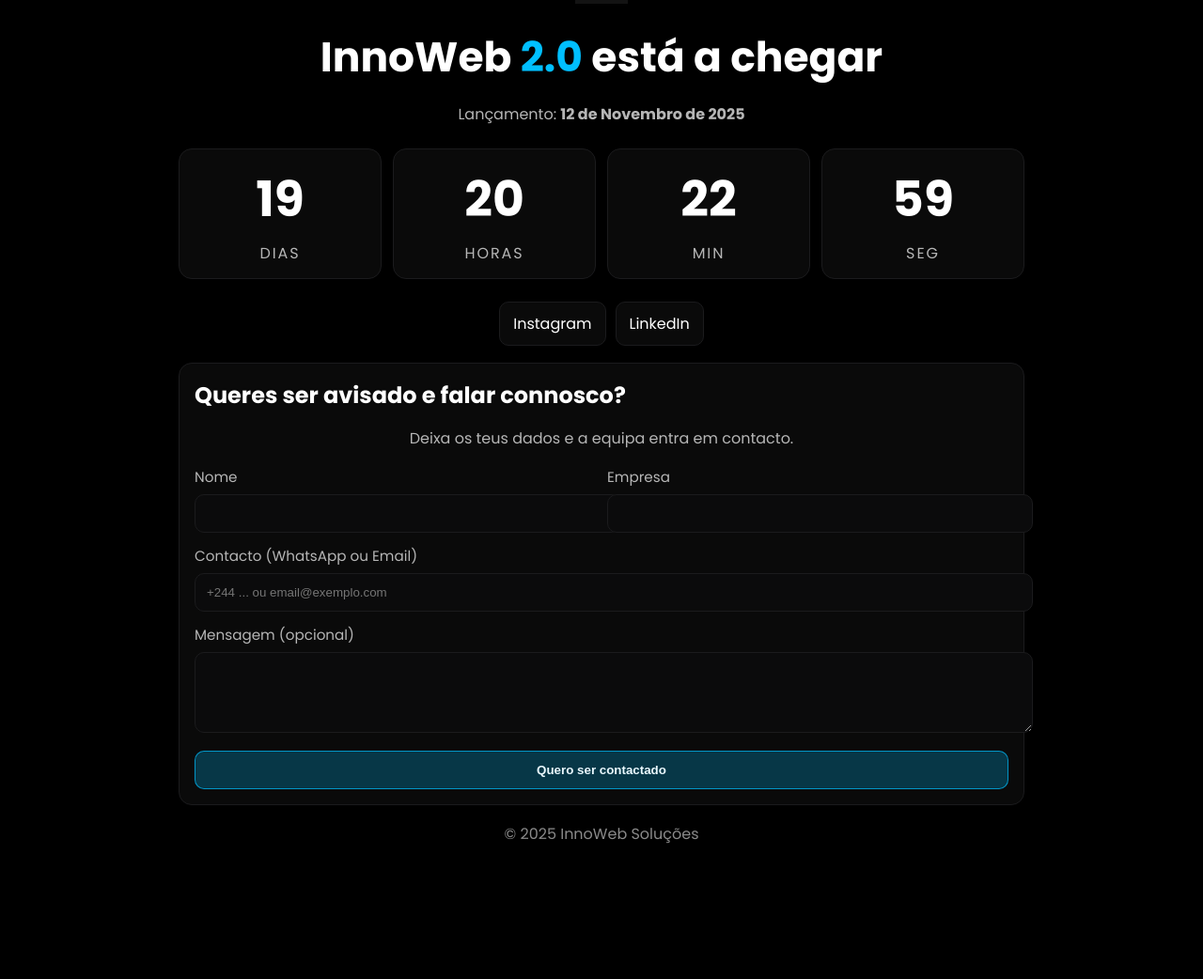
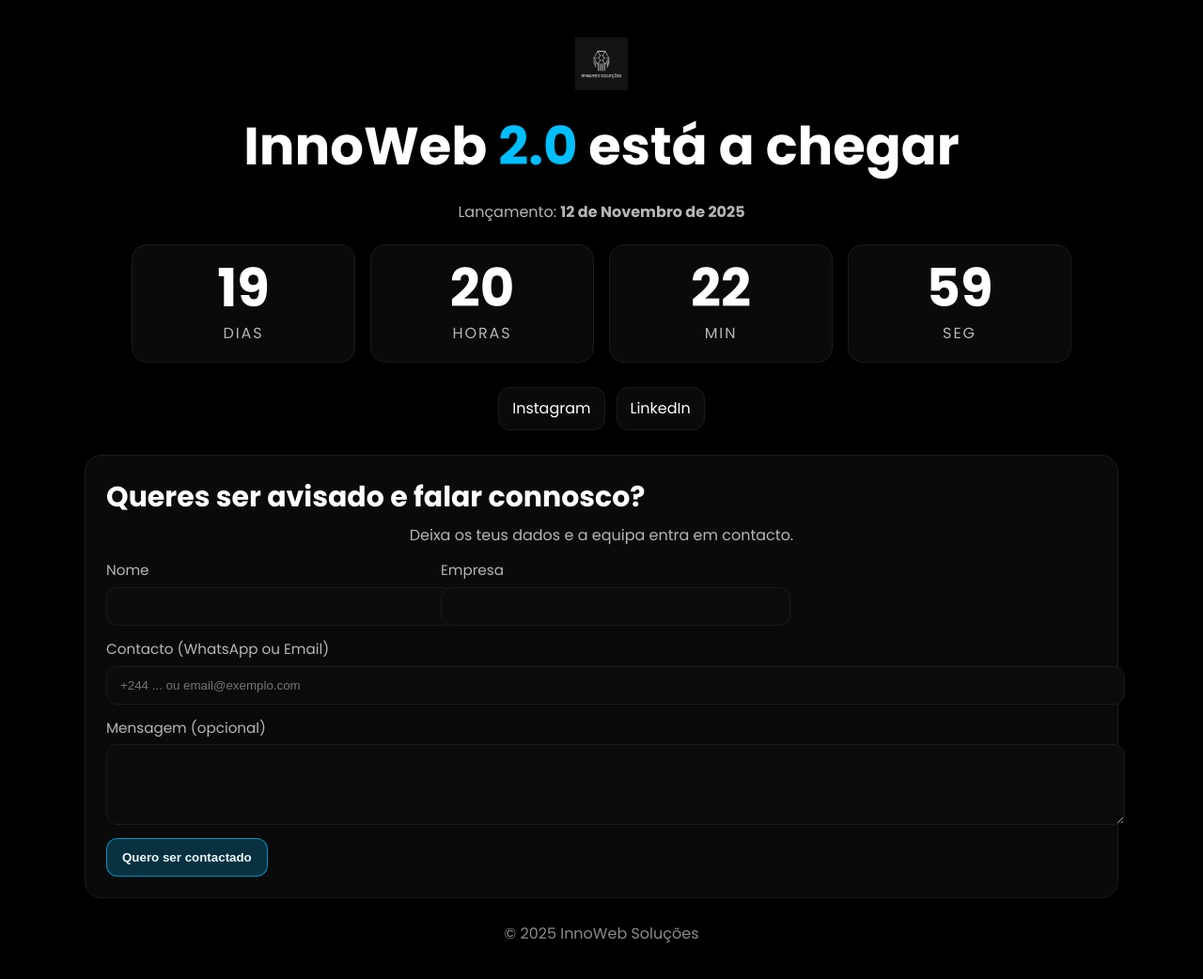
Before and after one commit to InnoWebSolucoes/innoweb-landing, a plain HTML site: page index.html in a window 1280 px wide. Shown: the whole page at 94% size. Before the commit the page ends 900 px from the top, so only its background shows below. Drawn offline with Linux system fonts and the light colour scheme.

Commit message:
Refactor HTML structure and update styles

```diff
--- a/index.html
+++ b/index.html
@@ -4,60 +4,161 @@
   <meta charset="UTF-8" />
   <meta name="viewport" content="width=device-width,initial-scale=1" />
   <title>InnoWeb 2.0 — Lançamento em breve</title>
-  <meta name="description" content="InnoWeb 2.0 — A agência digital que cuida de tudo: estratégia, conteúdo, social, websites e performance. Lançamento 12/11/2025." />
+  <meta name="description" content="InnoWeb 2.0 — A agência digital que cuida de tudo: estratégia, conteúdos, social, websites e performance. Lançamento 12/11/2025." />
 
-  <!-- BASIC ICONS / OG (works even if others are missing) -->
+  <!-- Icons / Social (keep as you already uploaded) -->
   <link rel="icon" href="/favicon.ico" />
-  <meta property="og:image" content="/og-image.png" />
-  <meta name="twitter:card" content="summary_large_image" />
-  <meta name="twitter:image" content="/og-image.png" />
-
-  <!-- (Optional) these match your generated files -->
   <link rel="icon" type="image/png" sizes="16x16" href="/favicon-16x16.png" />
   <link rel="icon" type="image/png" sizes="32x32" href="/favicon-32x32.png" />
   <link rel="apple-touch-icon" href="/apple-touch-icon.png" />
   <link rel="manifest" href="/site.webmanifest" />
+  <meta property="og:image" content="/og-image.png" />
+  <meta name="twitter:card" content="summary_large_image" />
+  <meta name="twitter:image" content="/og-image.png" />
   <meta name="theme-color" content="#0d0d0d" />
 
   <link href="https://fonts.googleapis.com/css2?family=Poppins:wght@400;600;700&display=swap" rel="stylesheet">
+
   <style>
-    /* HARD FALLBACKS so the page never looks blank */
-    html,body{height:100%}
-    body{margin:0;background:#000 !important;color:#fff !important;font-family:Poppins,system-ui,sans-serif;display:flex;align-items:center;justify-content:center;padding:24px}
-    a{color:#00bfff}
-    /* Basic layout */
-    .wrap{width:100%;max-width:900px}
-    header{display:flex;justify-content:center;margin-bottom:24px}
-    .logo{height:56px;width:auto}
-    h1{font-size:clamp(28px,5vw,44px);margin:8px 0 6px;text-align:center}
-    .sub{text-align:center;color:#b6b6b6}
-    .countdown{display:grid;grid-template-columns:repeat(4,1fr);gap:12px;margin:24px 0}
-    .tile{border:1px solid #1b1b1d;border-radius:14px;padding:14px 10px;text-align:center;background:rgba(255,255,255,.04)}
-    .num{font-size:clamp(26px,6vw,52px);font-weight:700}
-    .lab{margin-top:6px;color:#b6b6b6;text-transform:uppercase;letter-spacing:.12em}
-    .social{display:flex;gap:10px;justify-content:center;margin-bottom:18px}
-    .social a{display:inline-block;border:1px solid #1b1b1d;border-radius:10px;padding:10px 14px;text-decoration:none;color:#fff;background:rgba(255,255,255,.04)}
-    .card{border:1px solid #1b1b1d;border-radius:14px;padding:16px;background:rgba(255,255,255,.04)}
-    form{display:grid;grid-template-columns:1fr 1fr;gap:12px;margin-top:10px}
-    label{font-size:.95rem;color:#b6b6b6}
-    input,textarea{width:100%;margin-top:6px;padding:12px;border-radius:10px;border:1px solid #1b1b1d;background:#0b0b0c;color:#fff}
-    .col-2{grid-column:span 2}
-    button{padding:12px 16px;border-radius:10px;border:1px solid rgba(0,191,255,.7);background:rgba(0,191,255,.25);color:#eaf9ff;font-weight:600;cursor:pointer}
-    footer{text-align:center;color:#8a8a8a;margin-top:18px}
-    @media (max-width:760px){form{grid-template-columns:1fr}.col-2{grid-column:auto}.countdown{grid-template-columns:repeat(2,1fr)}}
+    :root{
+      --bg:#000; --fg:#fff; --muted:#b6b6b6; --accent:#00bfff; --border:#1b1b1d;
+    }
+
+    /* Page now scrolls normally */
+    html, body { height: 100%; }
+    body{
+      margin:0;
+      background:#000;
+      color:#fff;
+      font-family:Poppins,system-ui,sans-serif;
+      line-height:1.5;
+    }
+
+    .page{
+      max-width: 1100px;
+      margin: 0 auto;
+      padding: 32px 20px 40px;
+    }
+
+    header{
+      display:flex; justify-content:center; align-items:center;
+      margin-top: 8px; margin-bottom: 18px;
+    }
+    .logo{ height:56px; width:auto; }
+
+    h1{
+      font-size:clamp(30px,5vw,56px);
+      text-align:center;
+      margin: 6px 0 10px;
+    }
+    .sub{
+      text-align:center;
+      color:var(--muted);
+      margin-bottom: 8px;
+    }
+
+    /* Countdown */
+    .countdown{
+      display:grid;
+      grid-template-columns: repeat(4, minmax(140px,1fr));
+      gap:16px;
+      margin: 22px auto 26px;
+      max-width: 1000px;
+    }
+    .tile{
+      background: rgba(255,255,255,.04);
+      border: 1px solid var(--border);
+      border-radius: 16px;
+      padding: 18px 12px;
+      text-align: center;
+    }
+    .num{ font-size:clamp(28px,6vw,56px); font-weight:700; line-height:1; }
+    .lab{ margin-top:8px; color:var(--muted); letter-spacing:.12em; text-transform:uppercase; }
+
+    /* Social */
+    .social{
+      display:flex; gap:12px; justify-content:center;
+      margin-bottom: 26px;
+    }
+    .btn{
+      display:inline-block;
+      padding:10px 14px;
+      border:1px solid var(--border);
+      border-radius:12px;
+      text-decoration:none; color:var(--fg);
+      background: rgba(255,255,255,.04);
+    }
+    .btn:hover{ border-color: rgba(0,191,255,.6); }
+
+    /* Card + Form */
+    .card{
+      background: rgba(255,255,255,.04);
+      border: 1px solid var(--border);
+      border-radius: 18px;
+      padding: 22px;
+      max-width: 1080px;
+      margin: 0 auto;
+    }
+    .card h2{ margin:0 0 6px; font-size: clamp(22px,3.2vw,30px); }
+    .card .sub{ margin-top: 2px; margin-bottom: 14px; }
+
+    form{
+      display:grid;
+      /* responsive columns: no more overlap */
+      grid-template-columns: repeat(auto-fit, minmax(260px, 1fr));
+      gap:14px;
+    }
+
+    label{
+      display:block;              /* ensures inputs flow under labels */
+      font-size:.95rem;
+      color:var(--muted);
+    }
+
+    input, textarea{
+      display:block;
+      width:100%;
+      min-width:0;                /* prevents overflowing in grid cells */
+      margin-top:6px;
+      padding:12px 14px;
+      border-radius:12px;
+      border:1px solid var(--border);
+      background:#0b0b0c;
+      color:#fff;
+      outline:none;
+    }
+    textarea{ resize:vertical; }
+
+    .full { grid-column: 1 / -1; } /* force full width when needed */
+
+    button{
+      padding:12px 16px;
+      border-radius:12px;
+      border:1px solid rgba(0,191,255,.7);
+      background: rgba(0,191,255,.22);
+      color:#eaf9ff;
+      font-weight:600;
+      cursor:pointer;
+    }
+
+    footer{
+      text-align:center; color:#8a8a8a; margin-top: 26px;
+    }
+
+    /* Small screens tweaks */
+    @media (max-width:520px){
+      .countdown{ grid-template-columns: repeat(2,1fr); }
+    }
   </style>
 </head>
 <body>
-  <main class="wrap">
+  <div class="page">
     <header>
-      <!-- Ensure /logo.png exists in repo root -->
       <img src="/logo.png" alt="InnoWeb 2.0" class="logo" />
     </header>
 
-    <section class="hero">
-      <h1>InnoWeb <span style="color:#00bfff">2.0</span> está a chegar</h1>
-      <p class="sub">Lançamento: <strong>12 de Novembro de 2025</strong></p>
-    </section>
+    <h1>InnoWeb <span style="color:var(--accent)">2.0</span> está a chegar</h1>
+    <p class="sub">Lançamento: <strong>12 de Novembro de 2025</strong></p>
 
     <section class="countdown" aria-label="Contagem decrescente">
       <div class="tile"><div class="num" id="dd">--</div><div class="lab">Dias</div></div>
@@ -67,14 +168,14 @@
     </section>
 
     <div class="social">
-      <a href="https://www.instagram.com/SEU_INSTAGRAM" target="_blank" rel="noopener">Instagram</a>
-      <a href="https://www.linkedin.com/company/SUA_LINKEDIN" target="_blank" rel="noopener">LinkedIn</a>
+      <a class="btn" href="https://www.instagram.com/SEU_INSTAGRAM" target="_blank" rel="noopener">Instagram</a>
+      <a class="btn" href="https://www.linkedin.com/company/SUA_LINKEDIN" target="_blank" rel="noopener">LinkedIn</a>
     </div>
 
-    <div class="card">
-      <h2 style="margin:0 0 6px">Queres ser avisado e falar connosco?</h2>
+    <section class="card" aria-labelledby="lead-title">
+      <h2 id="lead-title">Queres ser avisado e falar connosco?</h2>
       <p class="sub">Deixa os teus dados e a equipa entra em contacto.</p>
-      <!-- Replace the action with your Formspree endpoint -->
+
       <form id="leadForm" action="https://formspree.io/f/SEU_ENDPOINT" method="POST">
         <div>
           <label for="nome">Nome</label>
@@ -84,24 +185,26 @@
           <label for="empresa">Empresa</label>
           <input id="empresa" name="empresa" required />
         </div>
-        <div class="col-2">
+        <div class="full">
           <label for="contacto">Contacto (WhatsApp ou Email)</label>
           <input id="contacto" name="contacto" required placeholder="+244 ... ou email@exemplo.com" />
         </div>
-        <div class="col-2">
+        <div class="full">
           <label for="mensagem">Mensagem (opcional)</label>
           <textarea id="mensagem" name="mensagem" rows="4"></textarea>
         </div>
         <input type="hidden" name="_redirect" value="/sucesso.html" />
-        <button type="submit" class="col-2">Quero ser contactado</button>
+        <div class="full">
+          <button type="submit">Quero ser contactado</button>
+        </div>
       </form>
-    </div>
+    </section>
 
     <footer>© 2025 InnoWeb Soluções</footer>
-  </main>
+  </div>
 
   <script>
-    // Countdown to 12 Nov 2025 00:00 Angola time (UTC+1)
+    // Countdown to 12 Nov 2025 00:00 in Angola (UTC+1)
     const target = new Date('2025-11-12T00:00:00+01:00').getTime();
     const $ = id => document.getElementById(id);
     function tick(){
```
